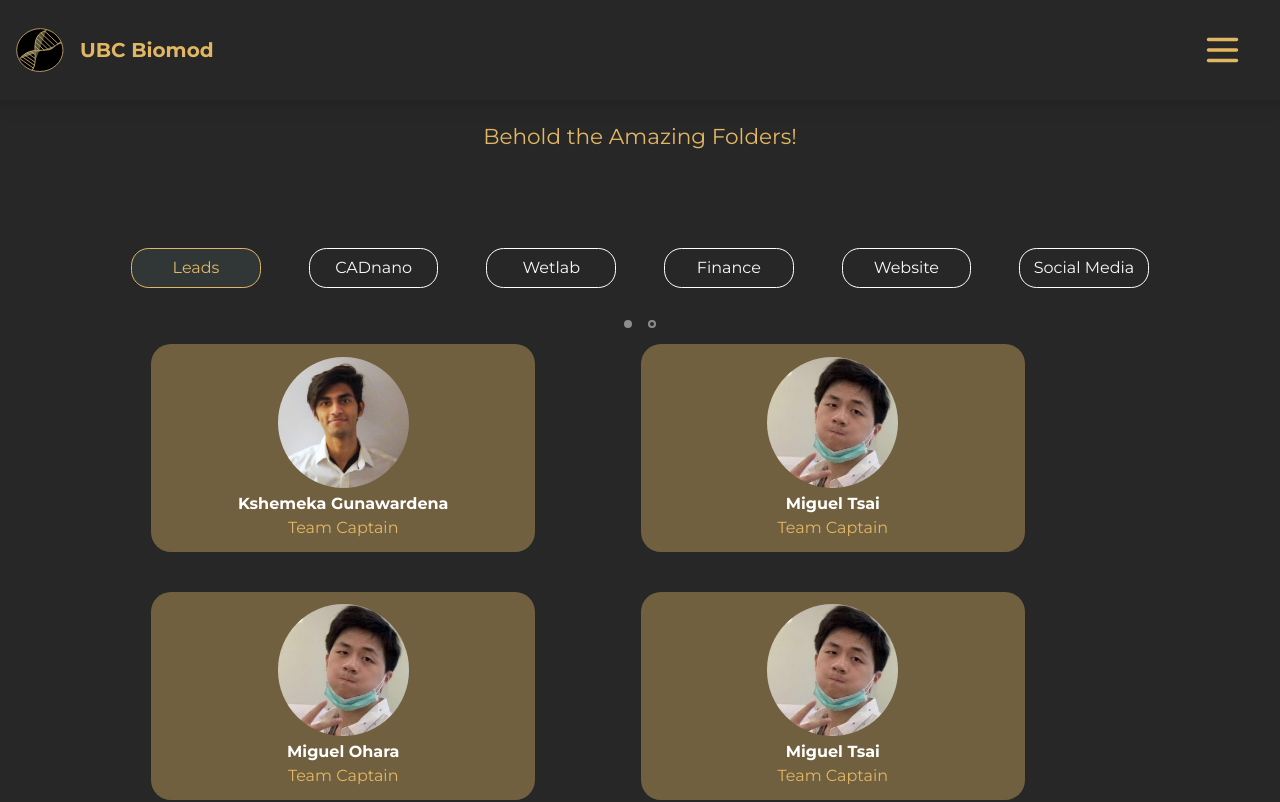
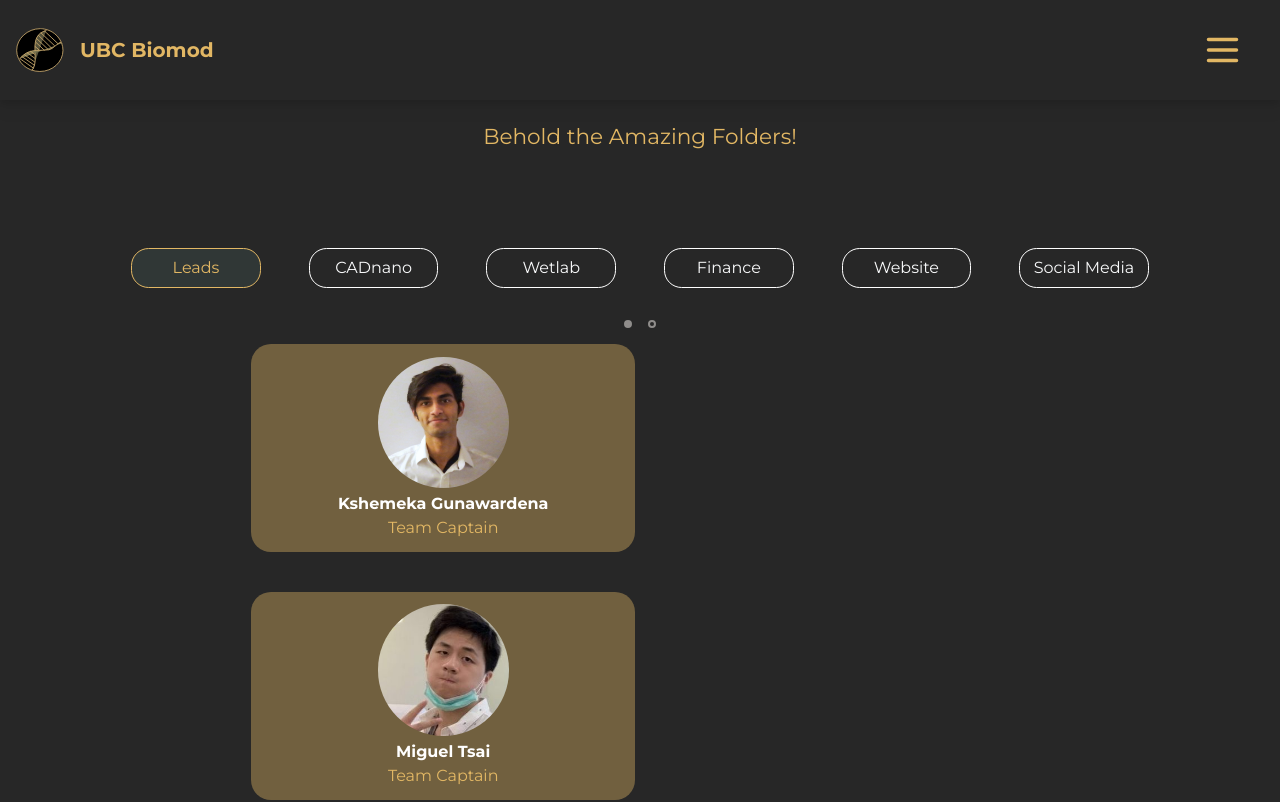
Before and after one commit to biomod2023/biomod2023, a Vue app: page /team in a window 1280 px wide. Shown: the top 802 px of the page. Built offline with nearby package versions, Linux system fonts and the light colour scheme; some icons are missing; what vue-window-size would draw is missing.

Commit message:
adjust arrows' spacing and visibility

```diff
--- a/src/views/TeamView.vue
+++ b/src/views/TeamView.vue
@@ -100,9 +100,9 @@ let dropDownStyle = () => mobileTeamDropDown.value ? "rounded-t-[1.45rem]" : "ro
       </div>
 
       <!-- Team Carousel -->
-      <div class="flex justify-center items-center w-[68.5rem] h-[49.6rem] relative z-0">
+      <div class="flex justify-center items-center w-full px-[12rem] h-[49.6rem] relative z-0">
         <v-icon
-          :class="'cursor-pointer relative bottom-[3rem] grow-0 ' + (currIdx == 0 ? 'invisible' : '')"
+          :class="'cursor-pointer relative bottom-[3rem] grow ' + (currIdx == 0 ? 'invisible' : '')"
           name="ri-arrow-drop-left-line"
           scale="3.5"
           fill="#8f8d8b"
@@ -135,8 +135,8 @@ let dropDownStyle = () => mobileTeamDropDown.value ? "rounded-t-[1.45rem]" : "ro
         </div>
 
         <v-icon
-          v-show="currIdx != Math.ceil((members?.get(currTeam)?.length ?? 0) / maxMembers) - 1"
-          class="cursor-pointer relative bottom-[3rem] grow-0"
+          :class="'cursor-pointer relative bottom-[3rem] grow ' +
+            (currIdx == Math.ceil((members?.get(currTeam)?.length ?? 0) / maxMembers) - 1 ? 'invisible' : '')"
           name="ri-arrow-drop-right-line"
           scale="3.5"
           fill="#8f8d8b"
```
